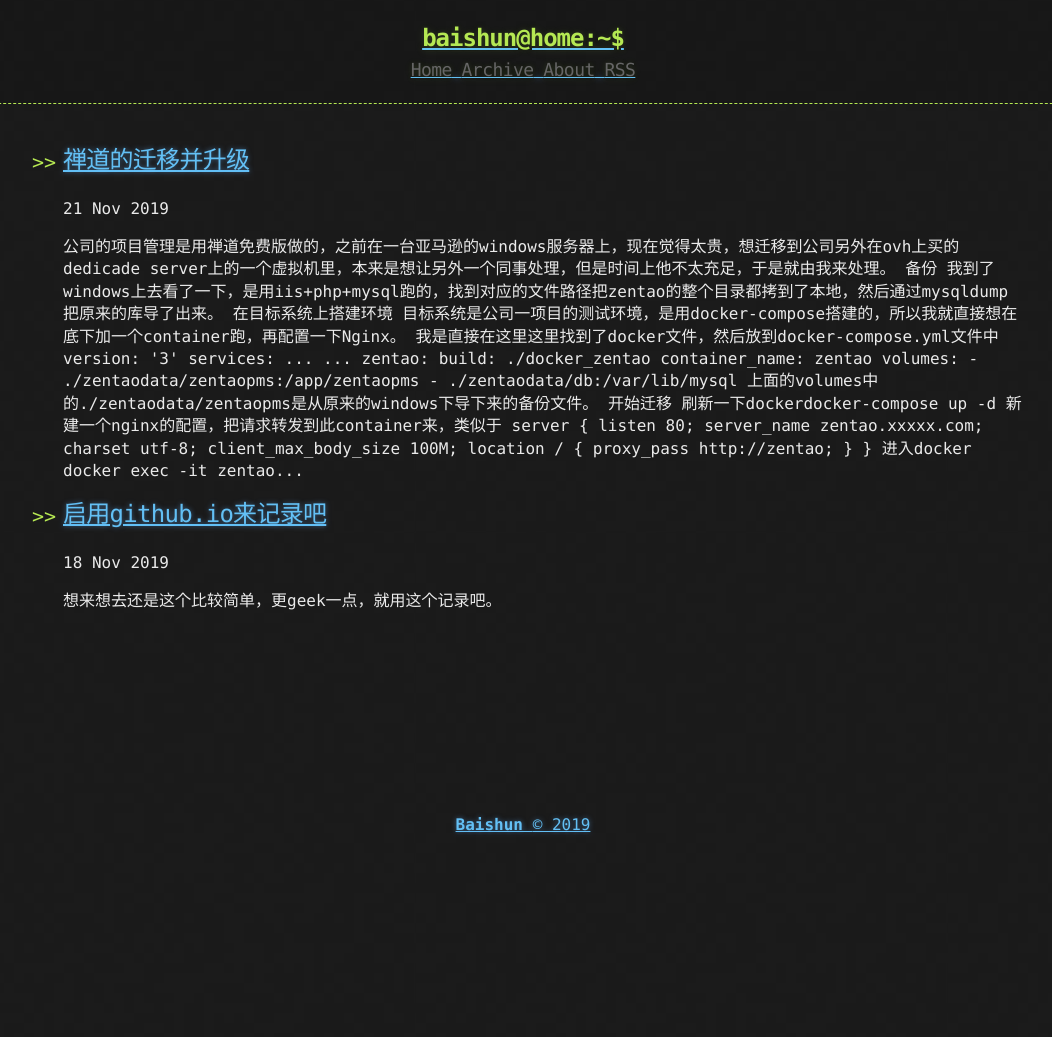
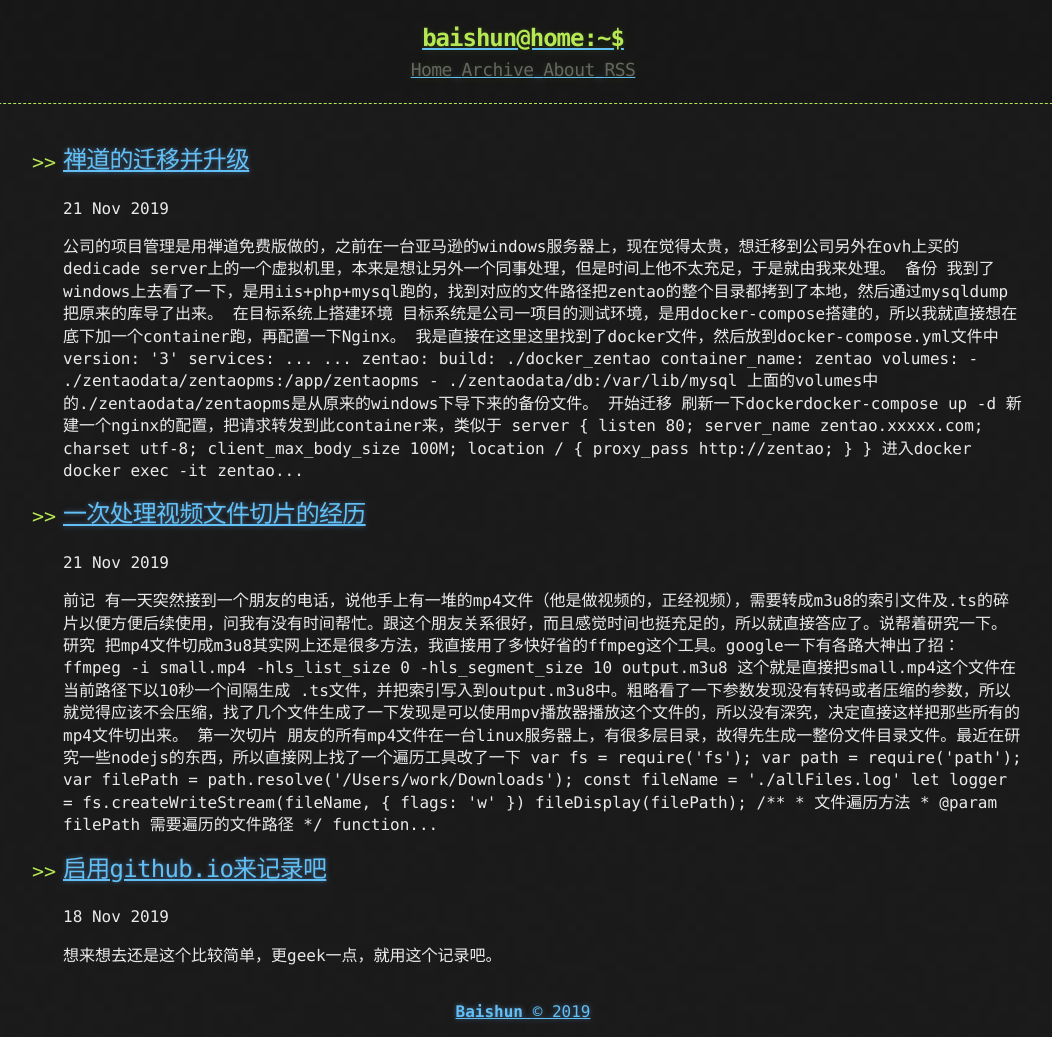
Before and after one commit to 1057437122/1057437122.github.io, a Jekyll site: the page built from index.html, in a window 1280 px wide. Shown: the whole page, without its empty margins (117-1169 px from the left). Built offline with Jekyll 4.4.1, drawn with Linux system fonts in a browser that asks for light colours; the list of posts is cut into pages by our own code; before the commit the page ends 900 px from its top, so only the background shows below that.

Commit message:
修改网站头 添加解析mp4的文章

````diff
--- a/_config.yml
+++ b/_config.yml
@@ -1,4 +1,4 @@
-title: DiaryOfLibaishun
+title: 尚未完成
 description: "Wanting to be a Hacker but only become a coder"
 author:
   name: "Baishun"
--- a/_includes/header.html
+++ b/_includes/header.html
@@ -1,8 +1,8 @@
 <header>
   <div>
     <a href="{{ "/" | prepend: site.baseurl | replace: '//', '/' }}">
-    {% assign owner_first_name = site.owner | split: " " %}
-    <h1>{{ owner_first_name[0] | downcase }}@home:~$</h1>
+      {% assign owner_first_name = site.owner | split: " " %}
+      <h1>{{ owner_first_name[0] | downcase }}@home:~$</h1>
     </a>
     <div class="header-links">
       {% include links.html %}
--- /dev/null
+++ b/_posts/2019-11-21-Mp4-To-Hls.md
@@ -0,0 +1,186 @@
+---
+title: 一次处理视频文件切片的经历
+published: true
+---
+#### 前记
+有一天突然接到一个朋友的电话，说他手上有一堆的`mp4`文件（他是做视频的，正经视频），需要转成`m3u8`的索引文件及`.ts`的碎片以便方便后续使用，问我有没有时间帮忙。跟这个朋友关系很好，而且感觉时间也挺充足的，所以就直接答应了。说帮着研究一下。
+#### 研究
+把`mp4`文件切成`m3u8`其实网上还是很多方法，我直接用了多快好省的`ffmpeg`这个工具。google一下有各路大神出了招：
+```
+ffmpeg -i small.mp4   -hls_list_size 0 -hls_segment_size 10 output.m3u8
+```
+这个就是直接把small.mp4这个文件在当前路径下以10秒一个间隔生成 `.ts`文件，并把索引写入到`output.m3u8`中。粗略看了一下参数发现没有转码或者压缩的参数，所以就觉得应该不会压缩，找了几个文件生成了一下发现是可以使用`mpv`播放器播放这个文件的，所以没有深究，决定直接这样把那些所有的mp4文件切出来。
+#### 第一次切片
+朋友的所有mp4文件在一台`linux`服务器上，有很多层目录，故得先生成一整份文件目录文件。最近在研究一些`nodejs`的东西，所以直接网上找了一个遍历工具改了一下
+```
+var fs = require('fs');
+var path = require('path');
+
+var filePath = path.resolve('/Users/work/Downloads');
+const fileName = './allFiles.log'
+let logger = fs.createWriteStream(fileName, {
+  flags: 'w'
+})
+
+fileDisplay(filePath);
+
+/**
+ * 文件遍历方法
+ * @param filePath 需要遍历的文件路径
+ */
+function fileDisplay(filePath) {
+  //根据文件路径读取文件，返回文件列表
+  try {
+
+    fs.readdir(filePath, function (err, files) {
+      if (err) {
+        console.warn(err)
+      } else {
+        //遍历读取到的文件列表
+        files.forEach(function (filename) {
+          //获取当前文件的绝对路径
+          var filedir = path.join(filePath, filename);
+          //根据文件路径获取文件信息，返回一个fs.Stats对象
+          fs.stat(filedir, function (eror, stats) {
+            if (eror) {
+              console.warn('获取文件stats失败');
+            } else {
+              var isFile = stats.isFile();//是文件
+              var isDir = stats.isDirectory();//是文件夹
+              if (isFile) {
+                console.log(filedir);
+                try {
+                  logger.write(filedir + '\n')
+                } catch (e) {
+                  console.log(e)
+                }
+              }
+              if (isDir) {
+                fileDisplay(filedir);//递归，如果是文件夹，就继续遍历该文件夹下面的文件
+              }
+            }
+          })
+        });
+      }
+    });
+  } catch (e) {
+    console.log(e)
+  }
+}
+```
+生成了目录那直接用`shell`依次遍历并切并就可以了吧，然后我就写了下面的`shell`脚本
+```
+input="./allFiles"
+logfile="./shout.log"
+outpath="/Users/work/Downloads/dstFile"
+jumplogfile="./jump.log"
+faillog="./fail.log"
+fflog="./ffmpeg.log"
+# 循环读取写入
+cat "${input}" | awk '{print $1}' | while read line
+do
+  [[ "${line}" == *.mp4 ]] && ( echo 'start '"${line}">>"${logfile}"  &&  mkdir -p "${outpath}${line}" && ffmpeg -i ${line}  -hls_list_size 0 -hls_segment_size 10 "${outpath}${line}" >>"${fflog}"  &&  echo 'end:'"${line}">>"${logfile}" || echo 'failed ffmpeg:'"${line}" >> "${faillog}" ) || echo ' jumped:'"${line}">>"${jumplogfile}"
+done
+```
+内容很简单，如果是mp4文件，那记录一下日志，创建对应的目录文件（与文件名同名），并开始切片，不是的或者中间失败的直接跳过去记录下来。
+在系统上跑起来吧。
+`#nohup bash parseToM3u8.sh`
+文件大约有几万个，估计要跑上一段时间，明天早上起来再看吧。
+#### 第二次切片
+第二天早上起来一看，发现所有切成的文件都已经转了码。估计是ffmpeg没有定义那些参数就会自动使用默认值，哎，当时懒了一步，没有验证白跑了一晚上。网上搜罗了一圈，又经过高人指点，改成了下面的方法：
+```
+ffmpeg -i small.mp4 -codec copy -vbsf h264_mp4toannexb -map 0 -f segment -segment_list out.mp4/index.m3u8 -segment_time 10 out.mp4/seg-%d-v1.ts
+```
+这样就是不会转码，直接切片，速度也会快很多，同时还规定了生成的ts文件的命名格式。
+于是把脚本改了。
+```
+input="./allFiles"
+logfile="./shout.log"
+outpath="/Users/work/Downloads/dstFile"
+jumplogfile="./jump.log"
+mp4logfile="./find.mp4.log"
+notMp4logfile="./notMp4.log"
+faillog="./fail.log"
+fflog="./ffmpeg.log"
+# 循环读取写入
+cat "${input}" | awk '{print $1}' | while read line
+do
+  [[ "${line}" == *.mp4 ]] && ( echo 'start '"${line}">>"${logfile}"  &&  mkdir -p "${outpath}${line}" && ffmpeg -i "${line}" -codec copy -vbsf h264_mp4toannexb -map 0 -f segment -segment_list  "${outpath}${line}"/index.m3u8 -segment_time 10 "${outpath}${line}"/seg-%d-v1.ts >>"${fflog}"  &&  echo 'end:'"${line}">>"${logfile}" || echo 'failed ffmpeg:'"${line}" >> "${faillog}" ) || echo ' jumped:'"${line}">>"${jumplogfile}"
+done
+```
+再放上去跑一晚上吧。
+#### 第三次切片
+其实这个问题第一次应该也能发现的，不知道是字符原因还是什么，脚本自动建了很多没用的路径，类似于下面的
+```
+dstFile?
+dstFile?a.mp4
+dstFile?/a/c.mp4
+...
+```
+而且很多文件都是没有切片成功的，在jumplog里面一大片。
+这样不行啊，要是一个文件一个文件的对要对死，还是得查一下原因。先排除一下字符问题，用编辑器把保存了所有需要切片的文件的日志文件转成utf8的。
+再试一下，不行。
+然后尝试一下是不是脚本的问题，把下面的内容直接替换掉
+```
+input="./allFiles"
+logfile="./shout.log"
+outpath="/Users/work/Downloads/dstFile"
+jumplogfile="./jump.log"
+mp4logfile="./find.mp4.log"
+notMp4logfile="./notMp4.log"
+faillog="./fail.log"
+fflog="./ffmpeg.log"
+# 循环读取写入
+cat "${input}" | awk '{print $1}' | while read line
+do
+  mkdir -p "${outpath}${line}"
+done
+```
+这样执行一下竟然可以！没有任何报错，所有的目录都创建成功了。
+那为什么上面不能切片呢？
+后面找了好久也没找到原因，最后换成python写了个脚本
+```
+#!/usr/bin/env python
+# -*- coding: utf-8 -*-
+import time
+import os
+filepath = './allFiles'
+dstPath = 'dstFile'
+
+
+def my_log(log_str, log_file='my_log_file.log', print_out=False):
+    with open(log_file, 'a+') as fp:
+        fp.write(time.strftime("%Y-%m-%d %H:%M:%S", time.gmtime()))
+        fp.write(':'+str(log_str))
+        # fp.write(':'+str(log_str).decode('utf-8'))
+        if(print_out):
+            print(str(log_str))
+        fp.write('\n')
+
+
+with open(filepath, mode="r", encoding="utf-8") as fp:
+    line = fp.readline()
+    cnt = 1
+    while line:
+        # print("Line {}: {}".format(cnt, line.strip()))
+        line = line.strip()
+        dstParsePath = dstPath+line
+        if line.endswith('.mp4'):
+            try:
+                mkpathCmd = "mkdir -p \"{}\"".format(dstParsePath)
+                print("mkdir cmd:{}".format(mkpathCmd))
+                os.system(mkpathCmd)
+                parseCmd = "ffmpeg -i \"{}\" -codec copy -vbsf h264_mp4toannexb -map 0 -f segment -segment_list  \"{}/index.m3u8\" -segment_time 10 \"{}/seg-%d-v1.ts\"".format(
+                    line.strip(), dstParsePath, dstParsePath)
+                print("parse cmd:{}".format(parseCmd))
+                os.system(parseCmd)
+                my_log("succeed parsed:{}".format(line))
+            except:
+                print("error on parsing:{}".format(line))
+                my_log("failed to parse:{}".format(line), 'error_log.log')
+        line = fp.readline()
+        cnt += 1
+
+```
+
+这样再跑就把问题解决了。
````
